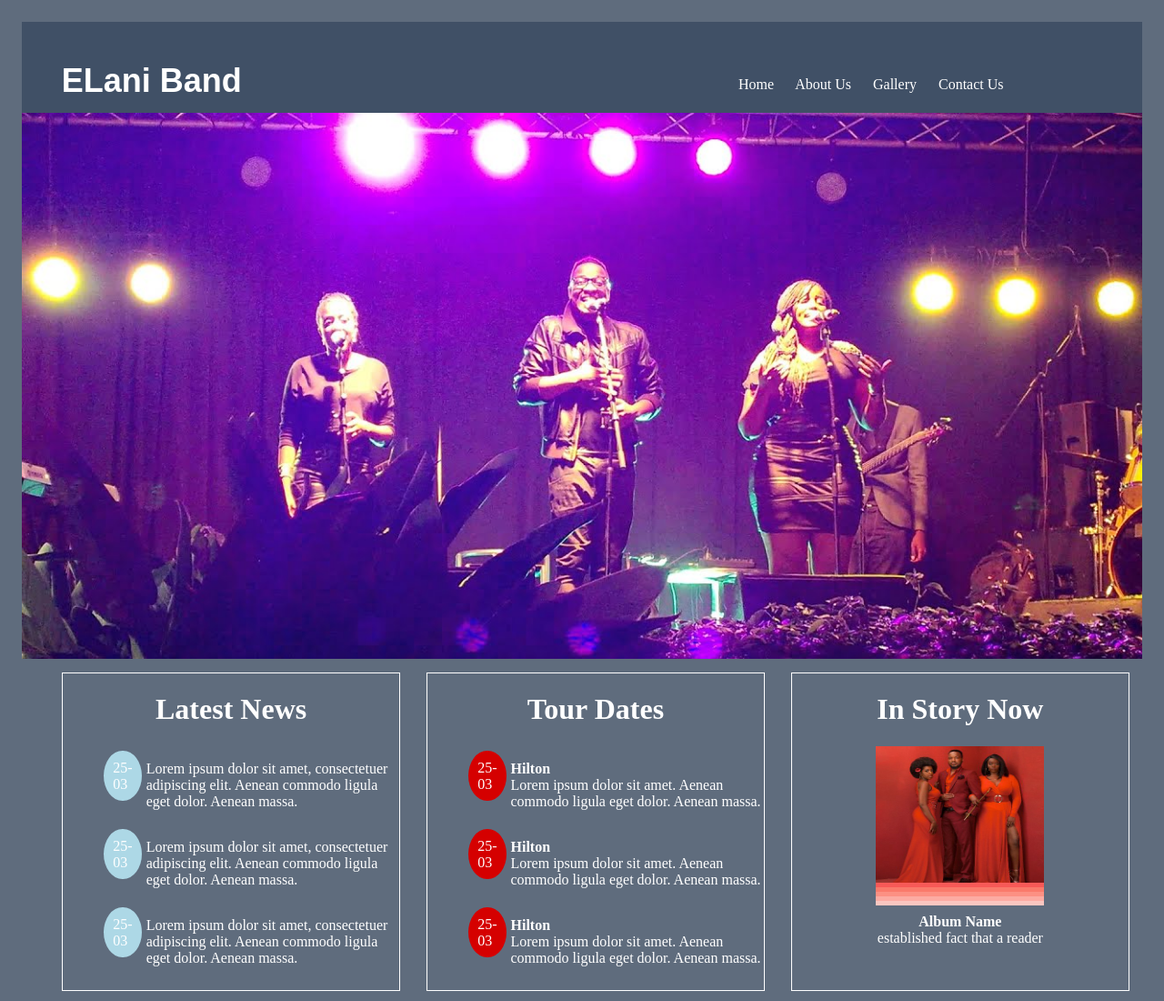
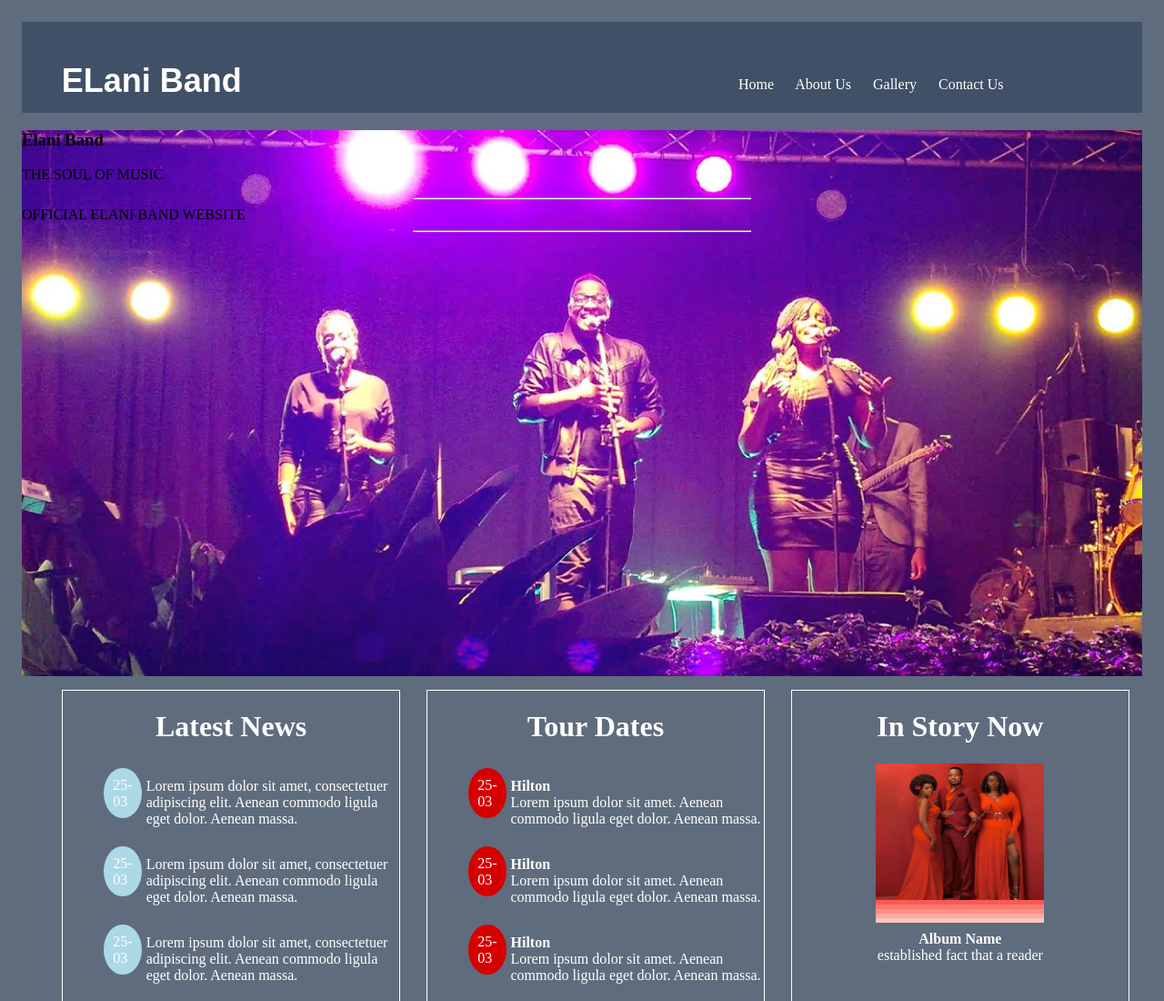
Before and after one commit to Tito-74/My-band, a plain HTML site: page index.html in a window 1280 px wide. Shown: the top 1100 px of the page at 91% size. Drawn offline with Linux system fonts and the light colour scheme.

Commit message:
Added official message

```diff
--- a/index.html
+++ b/index.html
@@ -27,6 +27,19 @@
     </div>
     <div class="container">
         <div class="image">
+            <div class="band_info">
+                <div class="band_name">
+                    <h3>Elani Band</h3>
+                    <p>THE SOUL OF MUSIC</p>
+
+                </div>
+                <div class="off-band">
+                    <hr style="width:30%">
+                    OFFICIAL ELANI BAND WEBSITE
+                    <hr style="width:30%">
+                </div>
+
+            </div>
             <!-- <img src="./Assests/elani-620x350.jpg" alt=""> -->
 
 
```
